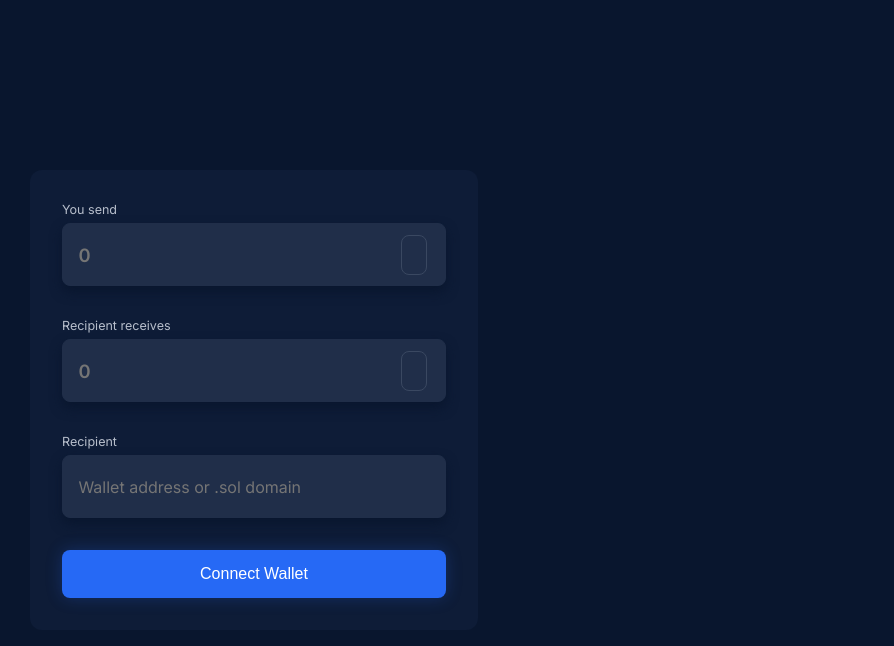
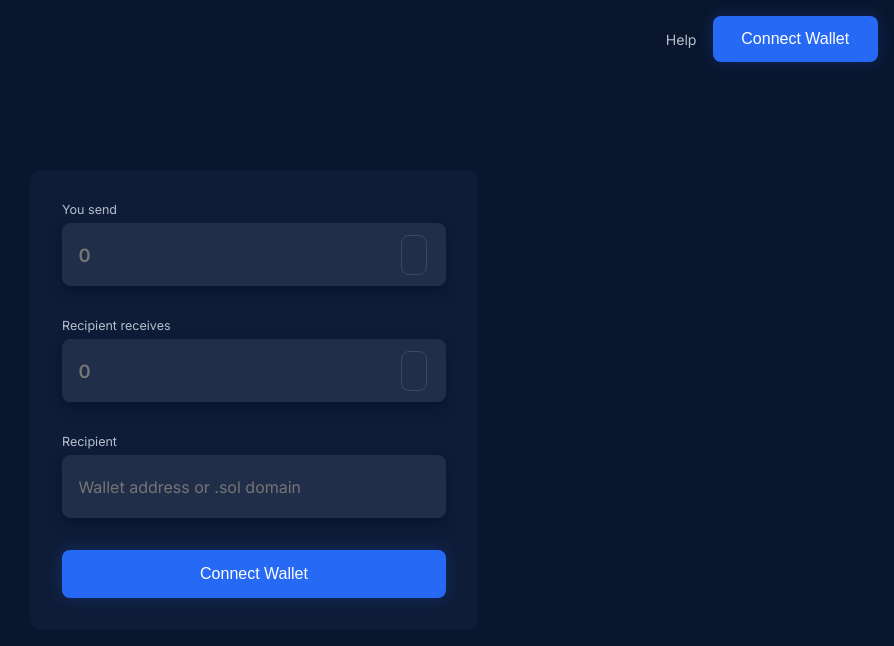
Before and after one commit to dimosmera/glueprotocol, a Next.js app: page / in a window 1280 px wide. Shown: the top 646 px of the page, without its empty margins (386-1280 px from the left). Built offline with nearby package versions, Linux system fonts and the light colour scheme; no server answers; what @solana/web3.js would draw is missing.

Commit message:
Add AppHeader component and update help text link to Twitter

```diff
--- /dev/null
+++ b/src/components/AppHeader/AppHeader.module.css
@@ -0,0 +1,39 @@
+.container {
+  width: 100%;
+  position: fixed;
+
+  justify-content: flex-end;
+
+  padding: 1rem;
+
+  top: 0;
+  z-index: 10;
+}
+
+.connect-button {
+  box-shadow: rgb(38 105 245 / 25%) 0px 0px 16px;
+  border: none;
+  background-color: var(--dodger-blue);
+  color: var(--white);
+
+  padding: 0 1.8rem;
+
+  height: 46px;
+  border-radius: 8px;
+  cursor: pointer;
+  font-size: var(--font-size-md);
+
+  transition: background-color 250ms cubic-bezier(0.4, 0, 0.2, 1) 0ms;
+}
+
+.connect-button:hover {
+  background-color: var(--denim);
+}
+
+.help-text {
+  color: var(--heather);
+  font-size: var(--font-size-sm-plus);
+  margin-right: 1rem;
+
+  text-decoration: none;
+}
--- /dev/null
+++ b/src/components/AppHeader/AppHeader.tsx
@@ -0,0 +1,48 @@
+import displayAddress from "utils/displayAddress";
+import useGetPhantomContext from "context/PhantomProvider/useGetPhantomContext";
+
+import styles from "./AppHeader.module.css";
+
+const AppHeader = () => {
+  const { publicKey, detectPhantom, connect, disconnect } =
+    useGetPhantomContext();
+
+  const handleConnect = () => {
+    if (publicKey) {
+      disconnect();
+      return;
+    }
+
+    const isPhantomInstalled = detectPhantom();
+    if (!isPhantomInstalled) {
+      // if (shouldDeeplink) {
+      //   openPhantomDeeplink(window.location.href);
+      //   return;
+      // }
+
+      window.open("https://phantom.app/", "_blank");
+      return;
+    }
+
+    connect();
+  };
+
+  return (
+    <div className={`flexbox ${styles.container}`}>
+      <a
+        className={styles["help-text"]}
+        href="https://twitter.com/dimos851"
+        target="_blank"
+        rel="noopener"
+      >
+        Help
+      </a>
+
+      <button className={styles["connect-button"]} onClick={handleConnect}>
+        {!publicKey ? "Connect Wallet" : displayAddress(publicKey.toString())}
+      </button>
+    </div>
+  );
+};
+
+export default AppHeader;
--- /dev/null
+++ b/src/components/AppHeader/index.ts
@@ -0,0 +1 @@
+export { default } from "./AppHeader";
--- a/src/components/Layout/Layout.tsx
+++ b/src/components/Layout/Layout.tsx
@@ -1,3 +1,4 @@
+import AppHeader from "components/AppHeader";
 import PageHead from "components/PageHead";
 
 interface Props {
@@ -9,6 +10,8 @@ const Layout = ({ children }: Props) => {
     <>
       <PageHead />
 
+      <AppHeader />
+
       {children}
     </>
   );
--- a/src/context/TokensProvider/TokensProvider.tsx
+++ b/src/context/TokensProvider/TokensProvider.tsx
@@ -12,8 +12,6 @@ interface Props {
   children: React.ReactNode;
 }
 
-// TODO: Change discord URL
-
 const TokensProvider = ({ children }: Props) => {
   const { data, isError } = useFetchTokens();
 
@@ -23,7 +21,7 @@ const TokensProvider = ({ children }: Props) => {
         <p>
           Something went wrong. Please{" "}
           <a
-            href="https://discord.gg/GKbBazkvN2"
+            href="https://twitter.com/dimos851"
             target="_blank"
             rel="noopener"
             style={{ textDecoration: "underline", color: "#2669F5" }}
```
